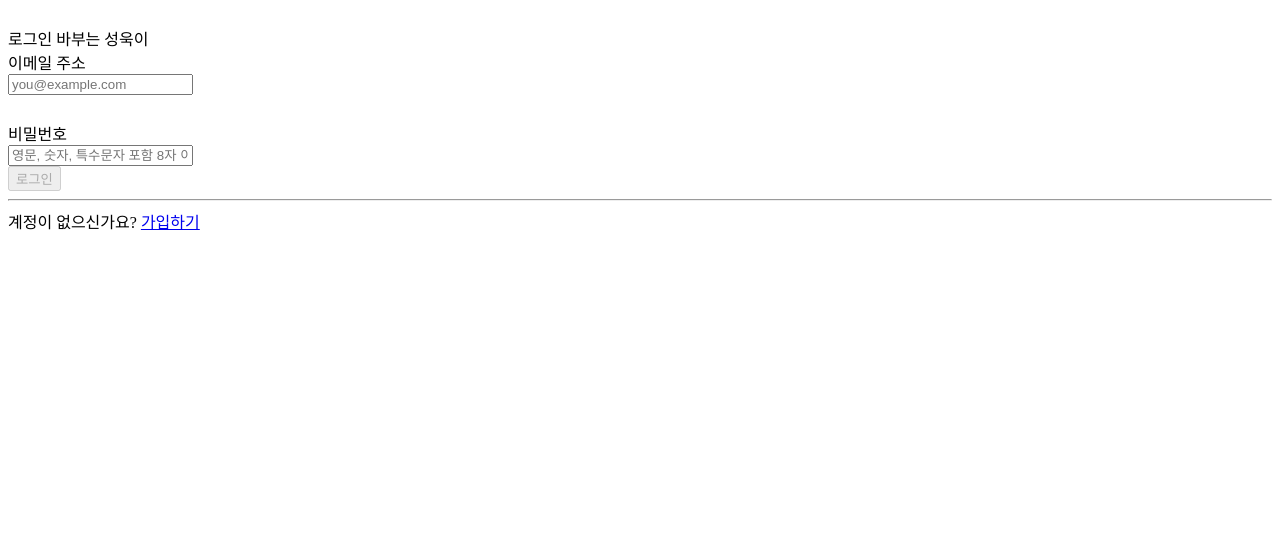
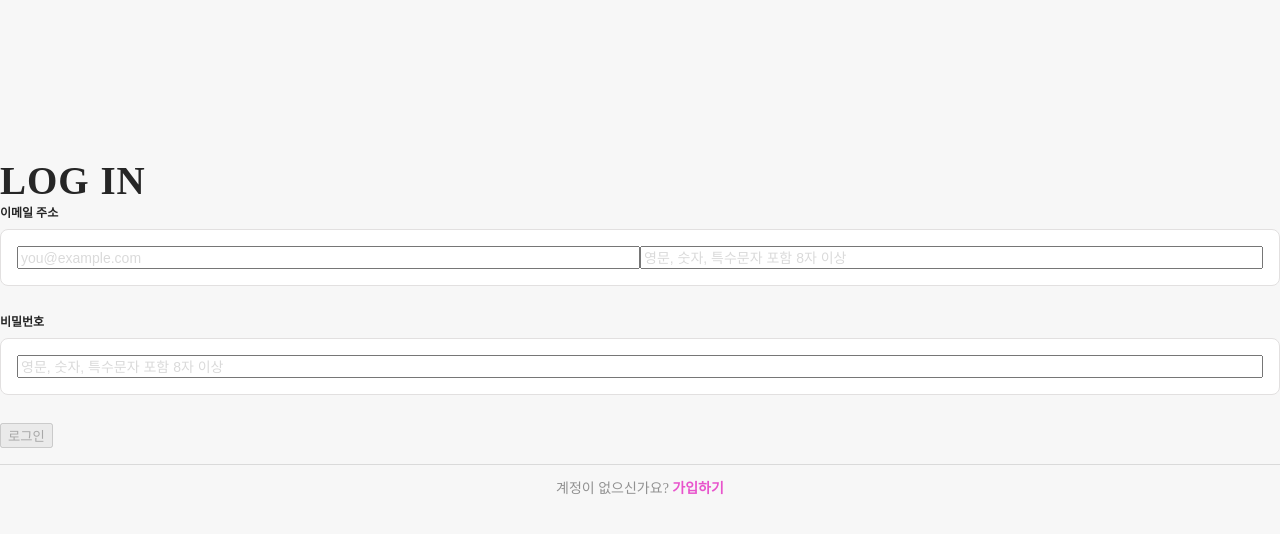
Before and after one commit to suyeon1013/login, a React (Create React App) app: page / in a window 1280 px wide. Shown: the top 534 px of the page. Built offline with nearby package versions, Linux system fonts and the light colour scheme.

Commit message:
css 일부추가+오류 발생

```diff
--- a/src/Login.jsx
+++ b/src/Login.jsx
@@ -14,53 +14,60 @@ const Login = () => {
   } = useLogin();
 
   return (
-    <div className="page">
-      <div className="titleWrap">
+    <div className="login-page">
+      <div className="title-wrap">
         <br />
-        로그인 바부는 성욱이
+        <h2>LOG IN</h2>
       </div>
-      <div className="contentWrap">
-        <div className="inputTitle">이메일 주소</div>
-        <div className="inputWrap">
+      <div className="content-wrap" role="form">
+        <div className="input-title">이메일 주소</div>
+        <div className="input-wrap">
           <input
             type="text"
-            className="input"
+            className="input-txt"
             placeholder="you@example.com"
             value={email}
             onChange={handleEmail}
           />
-        </div>
-        <div className="errorMessageWrap">
-          {!emailValid && email.length > 0 && (
-            <div>올바른 이메일을 입력해주세요.</div>
-          )}
-        </div>
-        <div style={{ marginTop: "26px" }} className="inputTitle">
-          비밀번호
-        </div>
-        <div className="inputWrap">
           <input
             type="password"
-            className="input"
+            className="input-txt"
             placeholder="영문, 숫자, 특수문자 포함 8자 이상"
             value={pw}
             onChange={handlePw}
           />
         </div>
-        <div className="errorMessageWrap">
+        <div className="error-m-wrap">
+          {!emailValid && email.length > 0 && (
+            <div>올바른 이메일을 입력해주세요.</div>
+          )}
+        </div>
+        <div style={{ marginTop: "26px" }} className="input-title">
+          비밀번호
+        </div>
+        <div className="input-wrap">
+          <input
+            type="password"
+            className="input-txt"
+            placeholder="영문, 숫자, 특수문자 포함 8자 이상"
+            value={pw}
+            onChange={handlePw}
+          />
+        </div>
+        <div className="error-m-wrap">
           {!pwValid && pw.length > 0 && (
             <div>영문, 숫자, 특수문자 포함 8자 이상 입력해주세요. </div>
           )}
         </div>
       </div>
-      <div className="buttonWrap">
+      <div className="button-wrap">
         <button onClick={onClickConfirmButton} disabled={!allowValid}>
           로그인
         </button>
       </div>
       <hr shade="true" />
-      <div className="registerWrap">
-        <div className="registerTitle">
+      <div className="register-wrap">
+        <div className="register-title">
           계정이 없으신가요? <Link to="/register">가입하기</Link>
         </div>
       </div>
--- a/src/index.css
+++ b/src/index.css
@@ -1,13 +1,124 @@
-/* body {
+/* @red: #EF6161; */
+/* @green: #7ac142; */
+
+.login-page {
+  position: absolute;
+  width: 100%;
+  height: 100%;
+  bottom: 0;
+  top: 0;
+  left: 50%;
+  background: #f7f7f7;
+  transform: translate(-50%, 0);
+  overflow: hidden;
+  display: flex;
+  flex-direction: column;
+}
+h2 {
+  text-align: left;
+  /* color: @green; */
+  letter-spacing: 1px;
   margin: 0;
-  font-family: -apple-system, BlinkMacSystemFont, 'Segoe UI', 'Roboto', 'Oxygen',
-    'Ubuntu', 'Cantarell', 'Fira Sans', 'Droid Sans', 'Helvetica Neue',
-    sans-serif;
-  -webkit-font-smoothing: antialiased;
-  -moz-osx-font-smoothing: grayscale;
+  /* font-size: 18px; */
+  font-weight: bold;
 }
 
-code {
-  font-family: source-code-pro, Menlo, Monaco, Consolas, 'Courier New',
-    monospace;
-} */
+.title-wrap {
+  margin-top: 10%;
+  font-size: 26px;
+  font-weight: 700;
+  color: #262626;
+}
+
+.contet-wrap {
+  margin-top: 40px;
+  /* flex: 1 0 1; */
+  ::-webkit-input-placeholder {
+    color: rgba(0, 0, 0, 0.5);
+  }
+  :-moz-placeholder {
+    color: rgba(0, 0, 0, 0.5);
+  }
+  ::-moz-placeholder {
+    color: rgba(0, 0, 0, 0.5);
+  }
+  :-ms-input-placeholder {
+    color: rgba(0, 0, 0, 0.5);
+  }
+}
+
+.input-title {
+  font-size: 12px;
+  font-weight: 600;
+  color: #262626;
+}
+
+.input-wrap {
+  display: flex;
+  border-radius: 8px;
+  padding: 16px;
+  margin-top: 8px;
+  background-color: white;
+  border: 1px solid #e2e0e0;
+}
+
+.input-wrap:focus-within {
+  border: 1px solid #e854cc;
+}
+
+.input-txt {
+  width: 100%;
+  height: 17px;
+  font-size: 14px;
+  font-weight: 400;
+}
+
+.input-txt::placeholder {
+  color: #dadada;
+}
+
+.error-m-wrap {
+  margin-top: 8px;
+  color: #ef0000;
+  font-size: 12px;
+}
+
+.button-wrap {
+  flex: 1 0 1;
+  margin-top: 20px;
+}
+
+.bottom-button {
+}
+
+.bottom-button:disabled {
+  background-color: #dadada;
+  color: white;
+}
+
+hr {
+  background-color: #dadada;
+  margin-top: 16px;
+  height: 0.3px;
+  width: 100%;
+  border: none;
+}
+
+.register-wrap {
+  flex: 1 0 1;
+  margin-top: 5px;
+}
+
+.register-title {
+  font-size: 14px;
+  font-weight: 400;
+  color: #919191;
+  text-align: center;
+}
+
+a {
+  text-decoration: none;
+  font-weight: 800 !important;
+  color: #e854cc !important;
+  cursor: pointer;
+}
```
